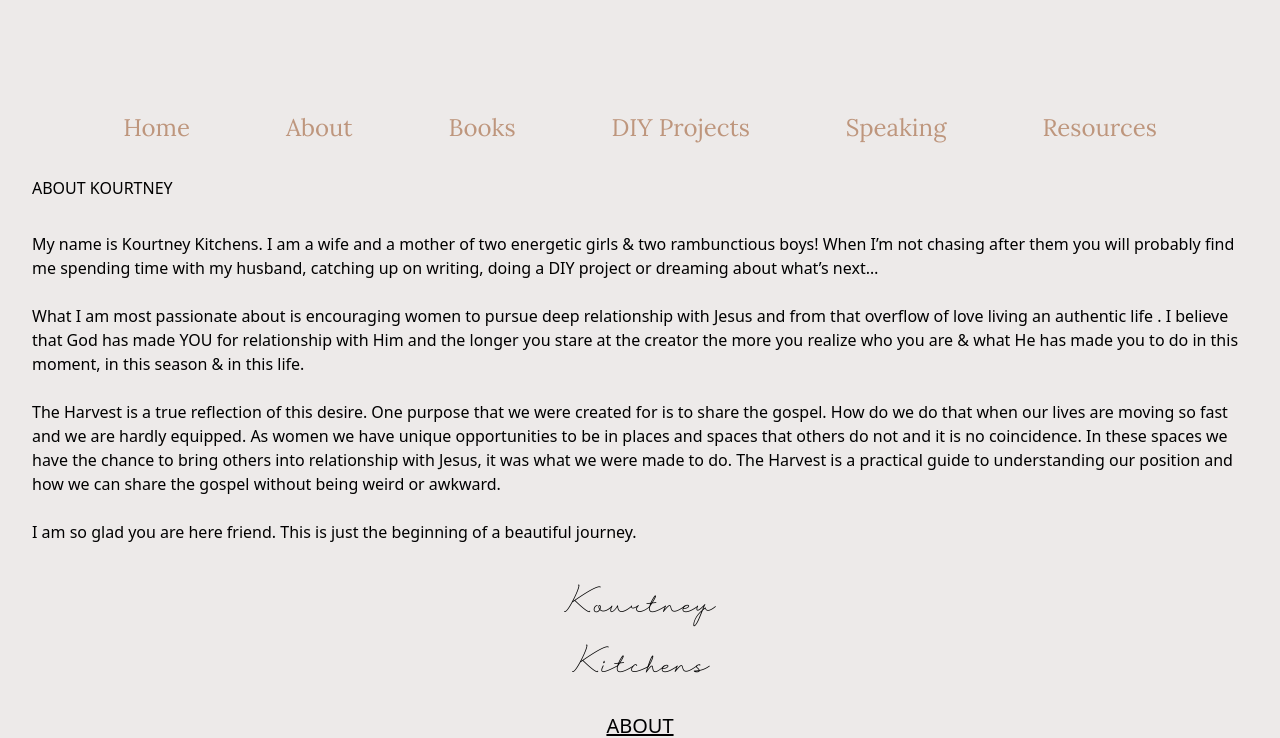
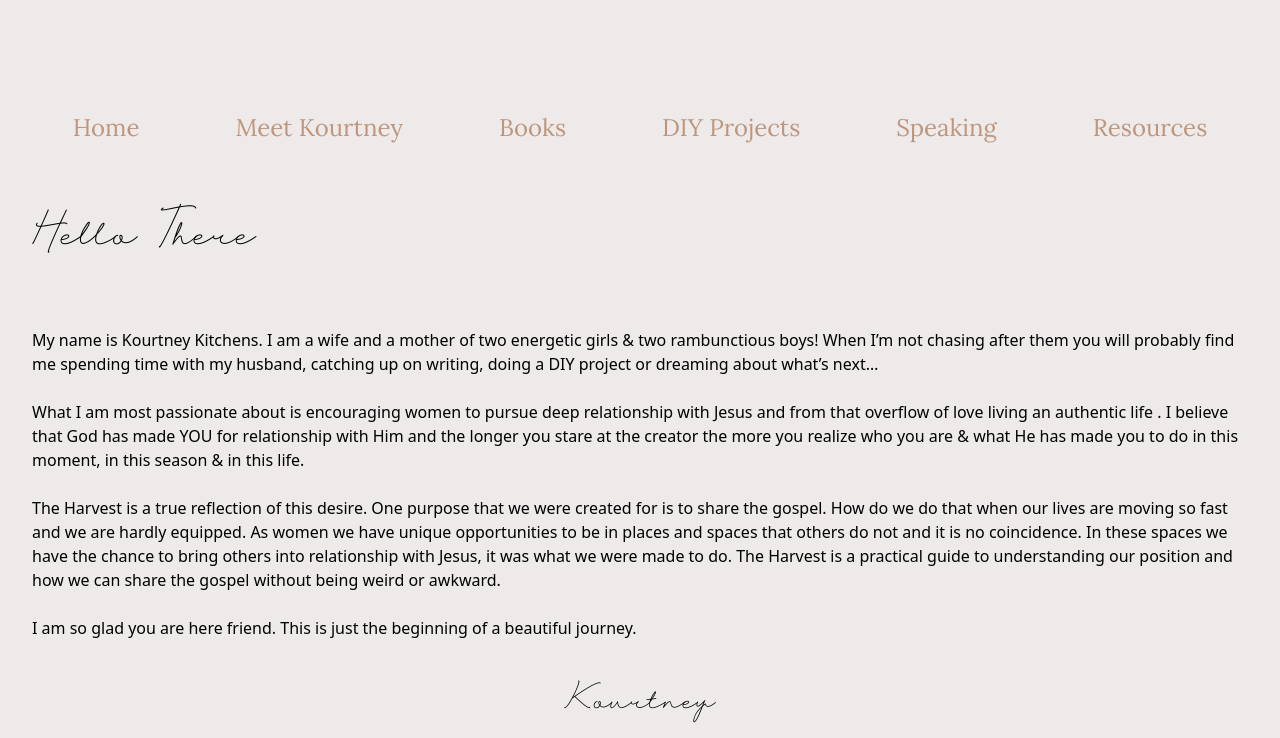
Before and after one commit to mathiuskitchens/kourtney_kitchens, an Astro site: page /about in a window 1280 px wide. Shown: the part 208-946 px from the top of the page. Built offline with nearby package versions, Linux system fonts and the light colour scheme; Astro itself is replaced by a stand-in of ours.

Commit message:
multiple small changes to content and font

```diff
--- a/src/components/Footer.astro
+++ b/src/components/Footer.astro
@@ -8,7 +8,7 @@
     <h1 class="-py-4">Kitchens</h1>
 </div>
 <ul class="flex justify-center items-center flex-col my-4 underline text-xl">
-<li class=""><a href="/about">ABOUT</a></li>
+<li class=""><a href="/about">MEET KOURTNEY</a></li>
 <li class=""><a href="/books">BOOKS</a></li>
 <li class=""><a href="/contact">CONTACT</a></li>
 </ul>
@@ -20,3 +20,15 @@
 <p class="mt-8 mb-4 text-center">privacy statement...Kourtney Kitchens etc</p>
 
 </div>
+
+<style>
+
+@font-face {
+    font-family: 'Lora';
+    src: url('/fonts/Lora-VariableFont_wght.ttf') format('truetype');
+  }
+
+  li {
+    font-family: 'Lora';
+  }
+</style>
--- a/src/components/Hamburger.astro
+++ b/src/components/Hamburger.astro
@@ -11,7 +11,7 @@
     <div class="menu">
         <ul>
             <li><a href="/">Home</a></li>
-            <li><a href="/about">About</a></li>
+            <li><a href="/about">Meet Kourtney</a></li>
             <li><a href="/books">Books</a></li>
             <li><a href="/diy">DIY Projects</a></li>
             <li><a href="/speaking">Speaking</a></li>
--- a/src/components/Navigation.astro
+++ b/src/components/Navigation.astro
@@ -7,7 +7,7 @@
 <!-- Navigation Links -->
 <ul class="hidden md:flex gap-24 justify-center max-w-full mx-10 my-8 text-links z-10 text-2xl" id="nav-links">
 <a href="/" class="hover:underline">Home</a>
-<a href="/about/" class="hover:underline">About</a>
+<a href="/about/" class="hover:underline">Meet Kourtney</a>
 <a href="/books/" class="hover:underline">Books</a>
 <a href="/diy/" class="hover:underline">DIY Projects</a>
 
--- a/src/pages/about.astro
+++ b/src/pages/about.astro
@@ -6,7 +6,7 @@
 <Layout title="About Kourtney">
 
     <div class="px-8">
-<h1 class="">ABOUT KOURTNEY</h1>
+<h1 class="">Hello There </h1>
 <p class="py-8 ">My name is Kourtney Kitchens. I am a wife and a mother of two energetic girls & two rambunctious boys! When I’m not chasing after them you will probably find me spending time with my husband, catching up on writing, doing a DIY project or dreaming about what’s next…
 <br/>
 <br/>
@@ -23,5 +23,22 @@
 </p>
 </div>
 
+<style>
+
+@font-face {
+  font-family: 'Salonica';
+  src: url('/fonts/Salonica.ttf') format('truetype');
+  font-weight: normal;
+  font-style: normal;
+  font-display: block;
+}
+
+h1 {
+    font-family: 'Salonica', sans-serif;
+    font-size: 5rem;
+}
+
+</style>
+
 
 </Layout>
--- a/src/pages/speaking.astro
+++ b/src/pages/speaking.astro
@@ -4,4 +4,9 @@
 <Layout title="Speaking">
 
 
+    <div class="px-8">
+        <h1 class="text-center my-40 text-3xl">Coming Soon</h1>
+
+        </div>
+
 </Layout>
```
